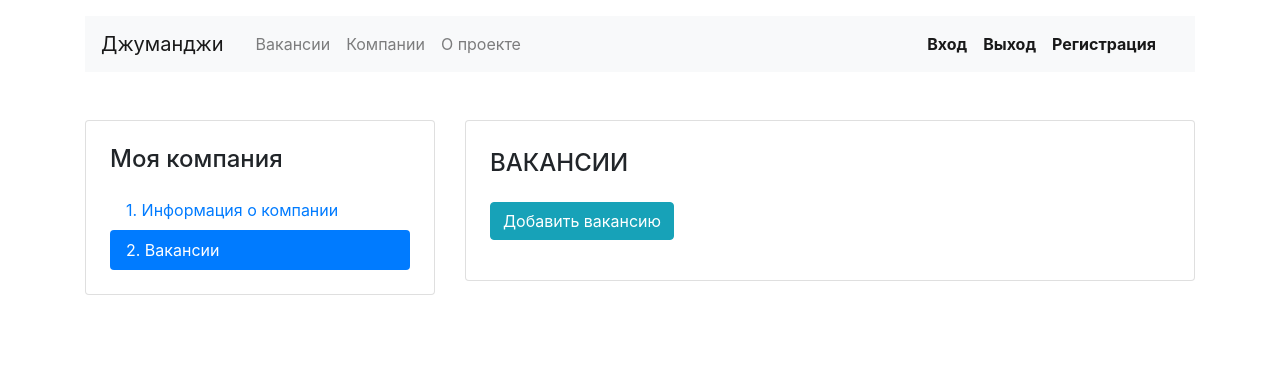
After one commit to arifgafizov/jumanji_v2, a Django app: template jumanji_v2/jumanji/templates/mycompany-vacancy.html in a window 1280 px wide. The commit adds this page. Shown: the top 390 px of the page. Run offline with Django 3.2, Linux system fonts and the light colour scheme; the template is opened without the code that fills it, so the values that code supplies are empty; some libraries are stand-ins or nearby versions.

Commit message:
Add mycompany-vacancies.html and mycompany-vacancy.html, update company-edit.html

```diff
--- /dev/null
+++ b/jumanji_v2/jumanji/templates/mycompany-vacancy.html
@@ -0,0 +1,47 @@
+{% extends 'base.html' %}
+{% block container %}
+  <main class="container mt-3 pb-5">
+    <div class="row mt-5">
+      <div class="col-12 col-lg-4">
+        <aside class="pt-3 pb-4 px-4 mb-5 card">
+          <h1 class="h4 pt-2 pb-2">Моя компания</h1>
+          <div class="nav flex-column nav-pills">
+            <a class="nav-link" href="{% url 'mycompany' %}">1. Информация о&nbsp;компании</a>
+            <a class="nav-link active" href="{% url 'mycompany_vacancies' %}">2. Вакансии</a>
+          </div>
+        </aside>
+      </div>
+      <div class="col-12 col-lg-8">
+        <div class="card">
+          <div class="card-body px-4 pb-4">
+            <!-- Tab -->
+            <section class="tab-pane fade show active">
+              <h2 class="h4 pt-2 pb-3">ВАКАНСИИ</h2>
+                {% for vacancy in vacancies %}
+                    <div class="card mb-4">
+                        <div class="card-body px-4">
+                          <div class="row">
+                            <div class="col-12 col-md-8 col-lg-9">
+                              <p class="mb-2">{{vacancy.title}}</p>
+                              <p>От {{vacancy.salary_min}} до {{vacancy.salary_max}} руб.</p>
+                                <a class="nav-link" href="vacancies/{{vacancy.id}}">Изменить</a>
+                            </div>
+                          </div>
+                        </div>
+                      </div>
+                {% endfor%}
+                <div class="form-group">
+                  <input type="submit" class="btn btn-info" value="Добавить вакансию">
+                </div>
+            </section>
+            <!-- END Tab -->
+          </div>
+        </div>
+      </div>
+    </div>
+  </main>
+
+  <script src="https://code.jquery.com/jquery-3.2.1.slim.min.js" integrity="sha384-KJ3o2DKtIkvYIK3UENzmM7KCkRr/rE9/Qpg6aAZGJwFDMVNA/GpGFF93hXpG5KkN" crossorigin="anonymous"></script>
+  <script src="https://cdnjs.cloudflare.com/ajax/libs/popper.js/1.12.9/umd/popper.min.js" integrity="sha384-ApNbgh9B+Y1QKtv3Rn7W3mgPxhU9K/ScQsAP7hUibX39j7fakFPskvXusvfa0b4Q" crossorigin="anonymous"></script>
+  <script src="https://maxcdn.bootstrapcdn.com/bootstrap/4.0.0/js/bootstrap.min.js" integrity="sha384-JZR6Spejh4U02d8jOt6vLEHfe/JQGiRRSQQxSfFWpi1MquVdAyjUar5+76PVCmYl" crossorigin="anonymous"></script>
+{% endblock %}
```
Also changed, not shown: jumanji_v2/jumanji/templates/company-edit.html (+8 -6 lines), jumanji_v2/jumanji/templates/mycompany-vacancies.html (added, +47 -0 lines).
